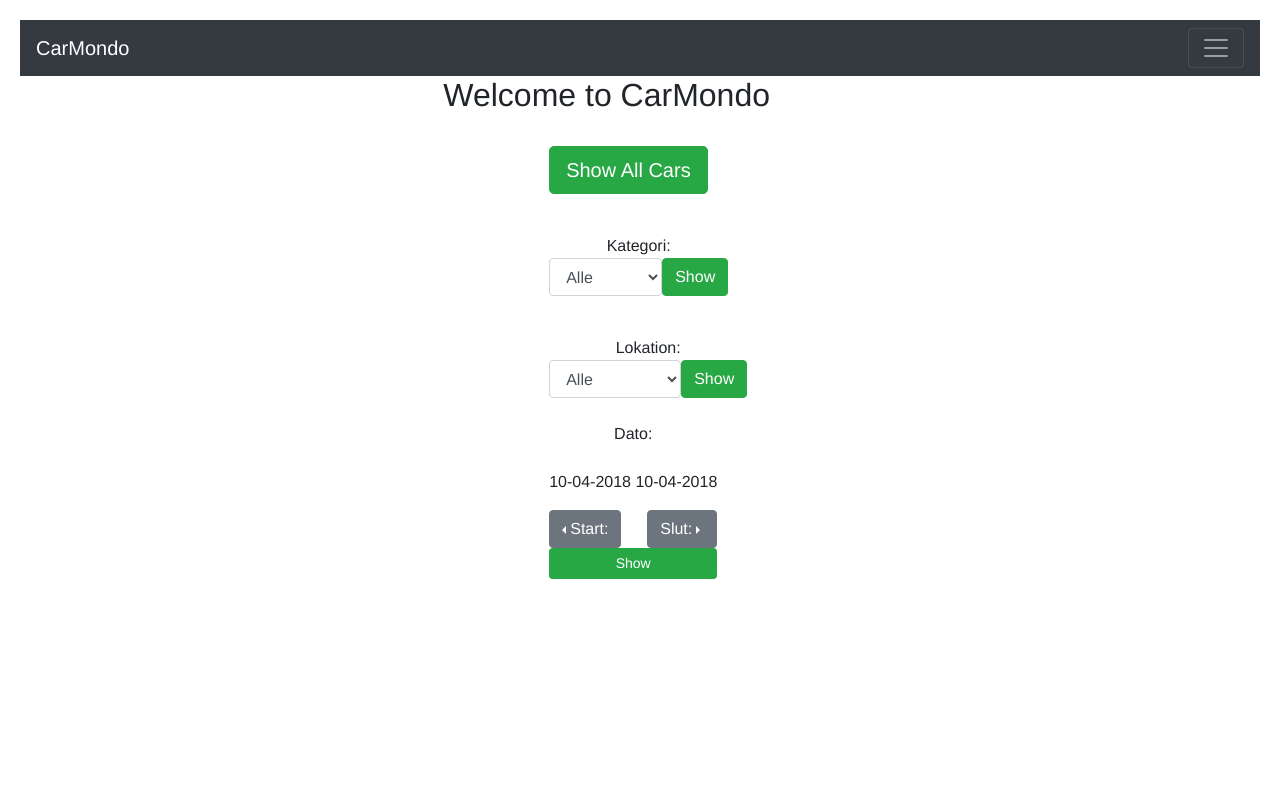
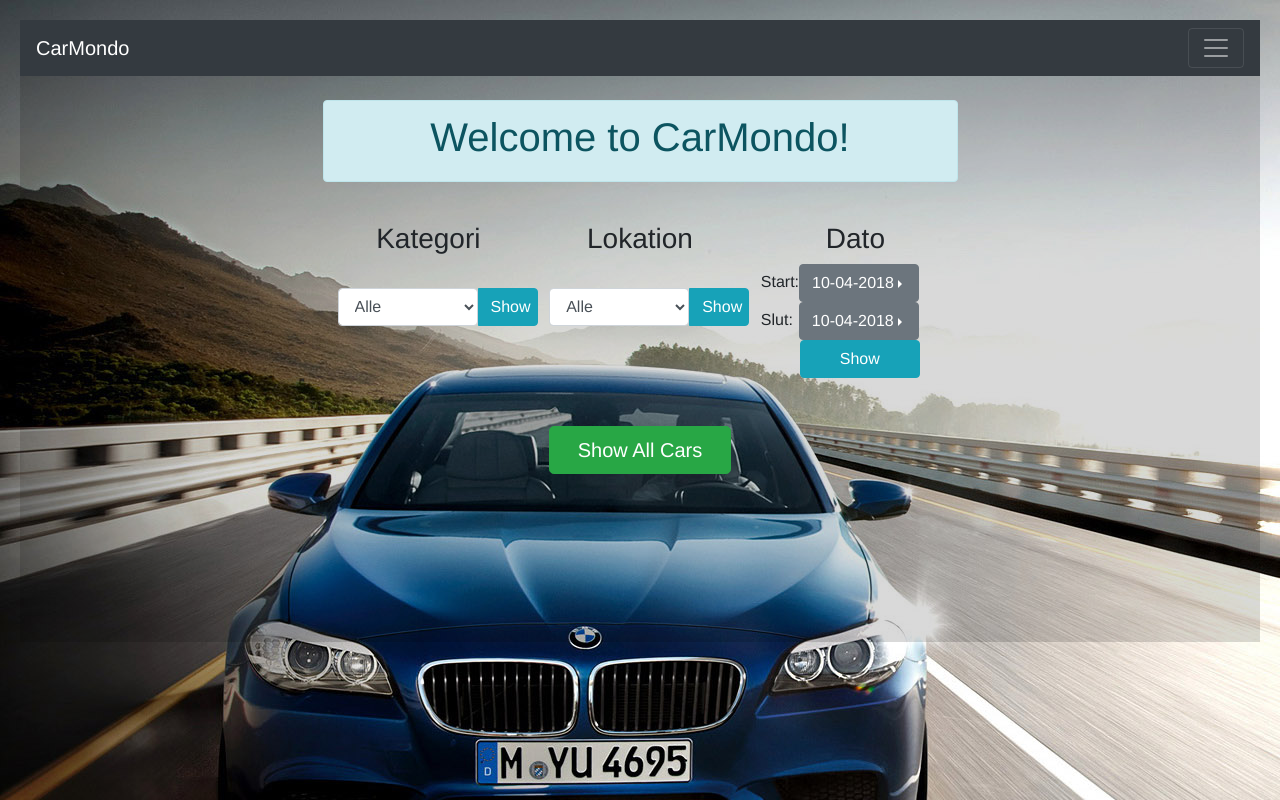
Before and after one commit to GertMadsen/CA3, a React (Create React App) app in the folder Web Client/: page / in a window 1280 px wide. Built offline with nearby package versions, Linux system fonts and the light colour scheme.

Commit message:
lux desgin

```diff
--- a/Web Client/src/App.js
+++ b/Web Client/src/App.js
@@ -7,6 +7,7 @@ import {
 } from 'react-router-dom'
 import facade from "./apiFacade";
 import Calendar from "react-calendar";
+
 
 const NoMatch = () => (
   <h1> No Match </h1>
@@ -34,29 +35,36 @@ class RentCar extends Component {
     this.handleChangeLocation = this.handleChangeLocation.bind(this);
     this.handleChangeCategori = this.handleChangeCategori.bind(this);
   }
+
+
   componentWillReceiveProps(props) {
-    this.setState({startDate: props.startDate, endDate: props.endDate});
+    this.setState({ startDate: props.startDate, endDate: props.endDate, location: props.locValue, categori: props.catValue });
+  }
+  setBookingAvailable(cat, loc, sDate, eDate) {
+    if (cat !== "All" && loc !== "All" && sDate !== eDate) {
+      this.props.setBookingAvailable(true)
+    }
+    console.log(cat + " " + loc + " " + sDate + " "+ eDate)
   }
 
   onChangeStart(date) {
     this.props.setDateStart(date)
-    if(this.props.startDate === this.props.endDate){
+    if (this.props.startDate === this.props.endDate) {
       this.props.setDateURL("");
-    }else{
+    } else {
       let start = getFormattedDate(this.props.startDate)
       let end = getFormattedDate(this.props.endDate)
-      this.props.setDateURL("?start="+ start + "&end="+ end)
+      this.props.setDateURL("?start=" + start + "&end=" + end)
     }
-
   }
   onChangeEnd(date) {
     this.props.setDateEnd(date)
-    if(this.props.startDate === this.props.endDate){
+    if (this.props.startDate === this.props.endDate) {
       this.props.setDateURL("");
-    }else{
+    } else {
       let start = getFormattedDate(this.props.startDate)
       let end = getFormattedDate(this.props.endDate)
-      this.props.setDateURL("?start="+ start + "&end="+ end)
+      this.props.setDateURL("?start=" + start + "&end=" + end)
     }
   }
 
@@ -81,110 +89,106 @@ class RentCar extends Component {
 
   render() {
     return (
-      <div>
+      <div className="panel-body transparent">
+
+
+        <br />
+        <div className="row">
+          <div className="col-sm-3"></div>
+          <div className="col-sm-6 alert alert-info text-center"> <h1>Welcome to CarMondo!</h1></div>
+          <div className="col-sm-3"></div>
+        </div>
+        <br />
+
 
         <div className="row">
-          <div className="col-sm-4"></div>
-          <div className="col-sm-4 well well-lg"> <h2>Welcome to CarMondo</h2></div>
-          <div className="col-sm-4"></div>
-        </div>
-        <br />
-        <div className="row">
-          <div className="col-sm-5"> </div>
-          <div className="col-sm-3">
-            <form>
-              <div className="form group">
-                <Link to="/showallcars" className="btn btn-success btn-lg">Show All Cars</Link>
-              </div>
-            </form>
-          </div>
-          <div className="col-sm-4"> </div>
+
+          <div className="col-md-3">
           </div>
 
-        <div className="form-group">
-          &nbsp;
-        </div>
+          <div className="col-md-2 text-center">
 
-        <div className="row">
-          <div className="col-sm-5"> </div>
-          <div className="col-sm-4">
-            <form className="form-inline">
-              <div className="form group">
-                <label> Kategori: </label>
+            <h3><span className="label label-default">Kategori</span></h3>
+            <br />
+            <div className="btn-group customBredde">
               <select className="form-control" value={this.state.categori} onChange={this.handleChangeCategori}>
                 <option value="All">Alle</option>
                 <option value="Mini">Mini</option>
                 <option value="Economy">Economy</option>
                 <option value="Fullsize">Fullsize</option>
               </select>
-                <Link to="/showcatcars" className="btn btn-success">Show</Link>
+              <Link onClick={this.setBookingAvailable} to="/showcatcars" className="btn btn-info custBredde">Show</Link>
             </div>
-            </form>
-          </div>
-          <div className="col-sm-3"> </div>
+            <br />
           </div>
 
-        <div className="form-group">
-          &nbsp;
-        </div>
+          <div className="col-md-2 text-center">
 
-        <div className="row">
-          <div className="col-sm-5"> </div>
-          <div className="col-sm-4">
-            <form className="form-inline">
-              <div className="form group">
-                <label> Lokation: </label>
+            <h3><span className="label label-default">Lokation</span></h3>
+            <br />
+            <div className="btn-group customBredde">
               <select className="form-control" value={this.state.location} onChange={this.handleChangeLocation}>
                 <option value="All">Alle</option>
                 <option value="Cph Airport">CPH Airport</option>
                 <option value="Aarhus City">Aarhus City</option>
                 <option value="Naestved">Næstved</option>
               </select>
-                <Link to="/showloccars" className="btn btn-success">Show</Link>
+              <Link onClick={this.setBookingAvailable} to="/showloccars" className="btn btn-info btn-block custBredde">Show</Link>
             </div>
-            </form>
-          </div>
-          <div className="col-sm-3"> </div>
-        </div>
-        <br/>
-        <div className="row">
-          <div className="col-sm-5"> </div>
-          <div className="col-sm-4">
-          <form className="form-inline">
-            <div className="form group">
-              <label> Dato: </label>
-              <br />
-              <div>
-              <p>{getFormattedDate(this.state.startDate)} {getFormattedDate(this.state.endDate)}</p>
           </div>
 
-              <div className="btn-group dropleft">
-                <button type="button" className="btn btn-secondary dropdown-toggle" data-toggle="dropdown" aria-haspopup="true" aria-expanded="false">
+          <div className="col-md-2 ">
+            <div className="">
+              <h3><span className="label label-default minMargin" >Dato</span></h3>
               Start:
+            <div className="btn-group dropright">
+                <button type="button" className="btn btn-secondary dropdown-toggle btn-block" data-toggle="dropdown" aria-haspopup="true" aria-expanded="false">
+                  {getFormattedDate(this.state.startDate)}
                 </button>
                 <div className="dropdown-menu">
                   <Calendar className="dropdown-item" href="#" onChange={this.onChangeStart} value={this.state.startDate} />
                 </div>
+
               </div>
-            {" "}
-              <div className="btn-group dropright float-right">
-                <button type="button" className="btn btn-secondary dropdown-toggle" data-toggle="dropdown" aria-haspopup="true" aria-expanded="false">
+
+            </div>
+            <div>
+              <a className="myMargin">
                 Slut:
+            </a>
+              <div className="btn-group dropright">
+                <button type="button" className="btn btn-secondary dropdown-toggle btn-block" data-toggle="dropdown" aria-haspopup="true" aria-expanded="false">
+                  {getFormattedDate(this.state.endDate)}
                 </button>
                 <div className="dropdown-menu">
                   <Calendar className="dropdown-item" href="#" onChange={this.onChangeEnd} value={this.state.endDate} />
                 </div>
+                <br />
               </div>
-              <div>
-              <Link to="/showdatecars" className="btn btn-success btn-sm btn-block">Show</Link>
+              <Link onClick={this.setBookingAvailable} to="/showdatecars" className="btn btn-info showsize">Show</Link>
+
             </div>
+          </div>
+
+        </div>
+
+        <br /><br />
+
+        <div className="row">
+          <div className="col-md-5"> </div>
+          <div className="col-md-2">
+            <form>
+              <div className="form group">
+                <Link onClick={this.setBookingAvailable} to="/showallcars" className="btn btn-success btn-lg btn-block">Show All Cars</Link>
               </div>
             </form>
           </div>
-          <div className="col-sm-3"> </div>
+          <div className="col-md-5"> </div>
+        </div>
+        <br /><br /><br /><br /><br /><br /><br />
 
       </div>
-      </div>
+
     )
   }
 }
@@ -194,7 +198,7 @@ class RentCar extends Component {
 class ShowCars extends Component {
   constructor(props) {
     super(props);
-    this.state = { fetchURL: props.fetchURL, dataFromServer: { cars: [] } };
+    this.state = { fetchURL: props.fetchURL, dataFromServer: { cars: [] }, available: props.available };
     this.props.setReturnURL(props.match.url);
   }
   componentDidMount() {
@@ -204,23 +208,28 @@ class ShowCars extends Component {
     var cars = this.state.dataFromServer.cars;
     var linkTable = cars.map((car) => {
       return (
-        <tr key={car.regno}>
+
+        <tr key={car.regno} className="nonTransparent">
           <td>{car.make}</td>
           <td>{car.model}</td>
           <td>{car.category}</td>
           <td>{car.location}</td>
           <td>{car.priceperday}</td>
           <td><Link to={`details/${car.regno}`} className="btn btn-success">Show Details</Link></td>
+          {this.state.available === true &&
             <td><Link to={`clientdata/${car.regno}`} className="btn btn-success">Book</Link></td>
+          }
+
         </tr>
+
       )
     });
     return (
       <div className="row">
         <div className="col-sm-2"></div>
         <div className="col-sm-8">
-          <div className="well well-sm"> <h3> List of Cars</h3> </div>
-          <table className="table" key="tableList">
+          <div> <h3> List of Cars</h3> </div>
+          <table className="table table-dark table-sm table-hover" key="tableList">
             <tbody>
               <tr>
                 <th scope="col">Make</th>
@@ -229,7 +238,10 @@ class ShowCars extends Component {
                 <th scope="col">Location</th>
                 <th scope="col">PricePerDay</th>
                 <th scope="col">Details</th>
+                {this.state.search === true &&
                   <th scope="col">Booking</th>
+                }
+
               </tr>
               {linkTable}
             </tbody>
@@ -249,7 +261,7 @@ class ShowCars extends Component {
 class CarDetails extends Component {
   constructor(props) {
     super(props);
-    this.state = { fetchURL: props.fetchURL, dataFromServer: {}, regno: props.match.params.regno };
+    this.state = { fetchURL: props.fetchURL, dataFromServer: {}, regno: props.match.params.regno, available: props.available };
   }
   componentDidMount() {
     facade.fetchSingleCar(this.state.regno).then(res => this.setState({ dataFromServer: res }));
@@ -258,14 +270,12 @@ class CarDetails extends Component {
     var car = this.state.dataFromServer;
 
     return (
+      <div className="">
        <div className="row">
         <div className="col-sm-2"></div>
         <div className="col-sm-8">
-          <div className="well well-sm"> <h3> Car Details</h3> </div>
-          <img src={car.logo} width="100px" height="100px" alt="" />
-          <h2>{car.company}</h2>
-
-          <table className="table" key="tableList">
+          <div className="text-center"> <h3> Car Details</h3> </div>
+          <table className="table table-sm table-dark nonTransparent1 rounded" key="tableList">
             <tbody>
               <tr>
                 <th scope="col">Category</th>
@@ -279,7 +289,9 @@ class CarDetails extends Component {
                 <th scope="col">Aircondition</th>
                 <th scope="col">Location</th>
                 <th scope="col">PricePerDay</th>
+                {this.state.available === true &&
                   <th scope="col">Booking</th>
+                }
               </tr>
               <tr key={car.regno}>
                 <td>{car.category}</td>
@@ -293,21 +305,43 @@ class CarDetails extends Component {
                 <td>{"" + car.aircondition}</td>
                 <td>{car.location}</td>
                 <td>{car.priceperday}</td>
-
-                <td><Link to={`/clientdata/${car.regno}`} className="btn btn-success">Book</Link></td>
-
+                {this.state.available === true &&
+                 <td><Link to={`../clientdata/${car.regno}`} className="btn btn-success">Book</Link></td>
+                 }
               </tr>
             </tbody>
           </table>
-
-          <img src={car.picture} width="30%" height="30%" alt="" />
-
-          <br /><br />
-
-          <Link to={this.props.returnURL} className="btn btn-success">Back</Link>
-
           </div>
           <div className="col-sm-2"></div>
+          </div>
+
+          <div className="row">
+          <div className="col-md-3"></div>
+            <div className="col-md-6 nonTransparent rounded border border-dark text-center">
+             <div className="flyvVenstre lidtPlads">
+               <img  src={car.logo} width="150px" height="150px" />
+               <h2 className="textColor">{car.company}</h2>
+             </div>
+
+            <img className="lidtPlads" src={car.picture} width="40%" height="80%"/>
+
+            <div className="flyvHøjre lidtPlads">
+              <img  src={car.logo} width="150px" height="150px" />
+              <h2 className="textColor">{car.company}</h2>
+            </div>
+          </div>
+          <div className="col-md-3"></div>
+          </div>
+
+          <div className="row">
+          <div className="col-sm-3"></div>
+          <div className="col-sm-6">
+          <br/>
+           <Link to={this.props.returnURL} className="btn btn-success">Back</Link>
+          </div>
+          <div className="col-sm-3"></div>
+         </div>
+
       </div>
 
     )
@@ -327,11 +361,13 @@ class BookingInfo extends Component {
 
     return (
       <div className="row">
-        <div className="col-sm-2"></div>
-        <div className="col-sm-8">
-          <div className="well well-sm"> <h3> Booking info</h3> </div>
+        <div className="col-sm-4"></div>
+        <div className="col-sm-4">
+        <br/>
+         <div className="nonTransparent text-center textColor rounded">
+          <div className=""> <h3> Booking info</h3> </div>
 
-          <img src={car.picture} width="30%" height="30%" alt="" />
+          <img src={car.picture} width="50%" height="30%" alt="" />
           <br /><br />
           <p> <b>Car Info:</b> </p>
           <p>You want to rent a <b>{car.make} {car.model}</b> from the location <b>{car.location}</b> </p>
@@ -340,15 +376,14 @@ class BookingInfo extends Component {
           <p> <b>Customer Info:</b> </p>
           <p> Name: <b>{this.state.firstname} {this.state.lastname} </b></p>
           <p> Email: <b>{this.state.email} </b></p>
-
-          <Link to="/confirmation" className="btn btn-success">Confirm Booking</Link>
+          <Link to={this.props.returnURL} className="btn btn-success flyvVenstre lidtPlads">Back</Link>
+          <Link to="/confirmation" className="btn btn-success flyvHøjre lidtPlads">Confirm Booking</Link>
 
           <br /><br />
 
-          <Link to={this.props.returnURL} className="btn btn-success">Back</Link>
-
         </div>
-        <div className="col-sm-2"></div>
+        </div>
+        <div className="col-sm-4"></div>
       </div>
 
     )
@@ -389,18 +424,22 @@ class Confirmation extends Component {
 
     return (
       <div className="row">
-        <div className="col-sm-2"></div>
-        <div className="col-sm-8">
-          <div className="well well-sm"> <h3> Confirmation</h3> </div>
+        <div className="col-sm-4"></div>
+        <div className="col-sm-4 ">
+        <br /><br /><br />
+        <div className="nonTransparent text-center textColor rounded">
+
+          <div className=""> <h3> Confirmation</h3> </div>
 
           <p> Mr./Mrs. <b>{this.state.firstname} {this.state.lastname}</b> </p>
           <p> Your reservation for a <b>{this.state.car.make} {this.state.car.model}</b> </p>
           <p> located at <b>{this.state.car.location}</b> has been completed.</p>
 
-          <Link to={this.props.returnURL} className="btn btn-success">Back</Link>
+          <Link to={this.props.returnURL} className="btn btn-success lidtPlads">Back</Link>
 
         </div>
-        <div className="col-sm-2"></div>
+        </div>
+        <div className="col-sm-4"></div>
       </div>
 
     )
@@ -452,11 +491,7 @@ class ClientData extends Component {
 
   componentDidMount() {
     facade.fetchSingleCar(this.state.regno).then(res => this.setState({ dataFromServer: res }));
-
-    {
       this.resetInformation()
-    }
-
   }
 
   handleChangeFname(event) {
@@ -494,12 +529,14 @@ class ClientData extends Component {
 
       <div className="row">
 
-        <div className="col-sm-2"></div>
-        <div className="col-sm-8">
+        <div className="col-sm-4"></div>
+        <div className="col-sm-4">
+        <br />
+        <div className="nonTransparent text-center textColor rounded">
           <div className="well well-sm"> <h3> Customer Data</h3> </div>
 
           <form >
-            <div className="form-group">
+            <div className="form-group ">
 
               <label className="col-form-label">
                 Firstname:
@@ -535,10 +572,10 @@ class ClientData extends Component {
           </form>
 
           <br />
-          <Link to={this.props.returnURL} className="btn btn-success">Back</Link>
+          <Link to={this.props.returnURL} className="btn btn-success lidtPlads">Back</Link>
           {" "}
           {(this.state.firstname.length === 0 || this.state.lastname.length === 0 || this.state.email.length === 0) &&
-            <button onClick={this.errorHandling.bind(this)} className="btn btn-success">Continue</button>
+            <button onClick={this.errorHandling.bind(this)} className="btn btn-success lidtPlads">Continue</button>
           }
 
           {(this.state.firstname.length > 0 && this.state.lastname.length > 0 && this.state.email.length > 0) &&
@@ -548,7 +585,8 @@ class ClientData extends Component {
 
 
         </div>
-        <div className="col-sm-2"></div>
+        </div>
+        <div className="col-sm-4"></div>
 
       </div>
 
@@ -563,22 +601,24 @@ class App extends Component {
   constructor(props) {
     super(props);
     this.state = {
-      loggedIn: false, locationURL: "", categoryURL: "", locValue: "", catValue: "", returnURL: "", dateURL:"",  startDate: new Date(), endDate: new Date(),
+      loggedIn: false, locationURL: "", categoryURL: "", locValue: "", catValue: "", returnURL: "", dateURL: "", startDate: new Date(), endDate: new Date(),
       user: { firstname: "", lastname: "", email: "" },
-      car: { reservations: [] }
+      car: { reservations: [] }, available: true
 
     }
   }
+  setBookingAvailable = (boolean) => {
+    this.setState({ available: boolean })
+  }
   setDateStart = (date) => {
-    this.setState({startDate: date})
+    this.setState({ startDate: date })
   }
   setDateEnd = (date) => {
-    this.setState({endDate: date})
+    this.setState({ endDate: date })
   }
 
   setDateURL = (url) => {
     this.setState({ dateURL: url });
-    console.log(url)
   }
 
   setLocationURL = (url) => {
@@ -629,17 +669,19 @@ class App extends Component {
     return (
       <div>
         <div>
+
           <Header />
 
+          <div className="p">
             <Router>
               <Switch>
-              <Route exact path="/" render={(props) => <RentCar catValue={this.state.catValue} setCatValue={this.setCatValue} locValue={this.state.locValue} setLocValue={this.setLocValue} setCategoryURL={this.setCategoryURL} setLocationURL={this.setLocationURL} setDateEnd={this.setDateEnd} setDateStart={this.setDateStart} startDate={this.state.startDate} endDate={this.state.endDate} setDateURL={this.setDateURL}
+                <Route exact path="/" render={(props) => <RentCar available={this.state.available} setBookingAvailable={this.setBookingAvailable} catValue={this.state.catValue} setCatValue={this.setCatValue} locValue={this.state.locValue} setLocValue={this.setLocValue} setCategoryURL={this.setCategoryURL} setLocationURL={this.setLocationURL} setDateEnd={this.setDateEnd} setDateStart={this.setDateStart} startDate={this.state.startDate} endDate={this.state.endDate} setDateURL={this.setDateURL}
                   {...props} />} />
-              <Route path="/showallcars" render={(props) => <ShowCars setReturnURL={this.setReturnURL} fetchURL="" {...props} />} />
-              <Route path="/showloccars" render={(props) => <ShowCars setReturnURL={this.setReturnURL} fetchURL={this.state.locationURL} {...props} />} />
-              <Route path="/showdatecars" render={(props) => <ShowCars setReturnURL={this.setReturnURL} fetchURL={this.state.dateURL} {...props} />} />
-              <Route path="/showcatcars" render={(props) => <ShowCars setReturnURL={this.setReturnURL} fetchURL={this.state.categoryURL} {...props} />} />
-              <Route path="/details/:regno" render={(props) => <CarDetails setReturnURL={this.setReturnURL} returnURL={this.state.returnURL} {...props} />} />
+                <Route path="/showallcars" render={(props) => <ShowCars available={this.state.available} setReturnURL={this.setReturnURL} fetchURL="" {...props} />} />
+                <Route path="/showloccars" render={(props) => <ShowCars available={this.state.available} setReturnURL={this.setReturnURL} fetchURL={this.state.locationURL} {...props} />} />
+                <Route path="/showdatecars" render={(props) => <ShowCars available={this.state.available} setReturnURL={this.setReturnURL} fetchURL={this.state.dateURL} {...props} />} />
+                <Route path="/showcatcars" render={(props) => <ShowCars available={this.state.available} setReturnURL={this.setReturnURL} fetchURL={this.state.categoryURL} {...props} />} />
+                <Route path="/details/:regno" render={(props) => <CarDetails available={this.state.available} setReturnURL={this.setReturnURL} returnURL={this.state.returnURL} {...props} />} />
                 <Route path="/bookinginfo/:regno" render={(props) => <BookingInfo returnURL={this.state.returnURL} firstname={this.state.user.firstname} lastname={this.state.user.lastname} email={this.state.user.email}{...props} />} />
                 <Route path="/clientdata/:regno" render={(props) => <ClientData setCar={this.setCar} returnURL={this.state.returnURL}
 
@@ -653,12 +695,6 @@ class App extends Component {
               </Switch>
             </Router>
           </div>
-
-        <div className="row">
-          <br />
-          <div className="col-md-5"></div>
-
-          <div className="col-md-5"></div>
         </div>
       </div>
     )
--- a/Web Client/src/index.css
+++ b/Web Client/src/index.css
@@ -46,6 +46,79 @@ ul.header li a {
 .active {
   background-color: steelblue;
 }
+.rykLidtMere{
+  margin-left: 2.5%;
+}
+.flyvVenstre{
+  float:left;
+}
+.flyvHøjre{
+  float:right
+}
+.customBredde{
+  width: 200px;
+}
+.textColor{
+  color: #FFF;
+}
+.custBredde{
+  width: 60px !important;
+}
+.nonTransparent{
+    background-color: rgb(53, 53, 53);
+    opacity: 0.95;
+}
+.nonTransparent2{
+
+  opacity: 0.95;
+}
+.nonTransparent1{
+  opacity: 0.8;
+}
+.lidtPlads{
+  margin-left: 2%;
+  margin-right: 2%;
+  margin-top: 2%;
+  margin-bottom: 2%;
+}
+.minNyeMargin{
+  margin-left: 8%;
+}
+.center-fit {
+  width: 100%;
+  height: 100%;
+  margin: auto;
+ }
+ .myMargin{
+  margin-right: 6px !important;
+ }
+ .minMargin{
+  padding-left: 65px !important;
+ }
+ .showsize{
+ margin-left: 39px;
+ width: 120px;
+ }
+
+.selecter{
+background-color: darkgray;
+}
+
+.transparent{
+    background-color: rgba(0,0,0,0.15);
+}
+
+.panel{
+    background-color: transparent;
+    border: 1px #222;
+}
+
+body{
+  background-image: url('./images/carbg.png');
+  width: 100%;
+  height: 100%;
+  margin: auto;
+}
 
 .activeV2 {
   background-color: lightgoldenrodyellow;
```
Also changed, not shown: Web Client/src/images/carbg.png (added). Lines whose indentation alone changed are shown as unchanged.
